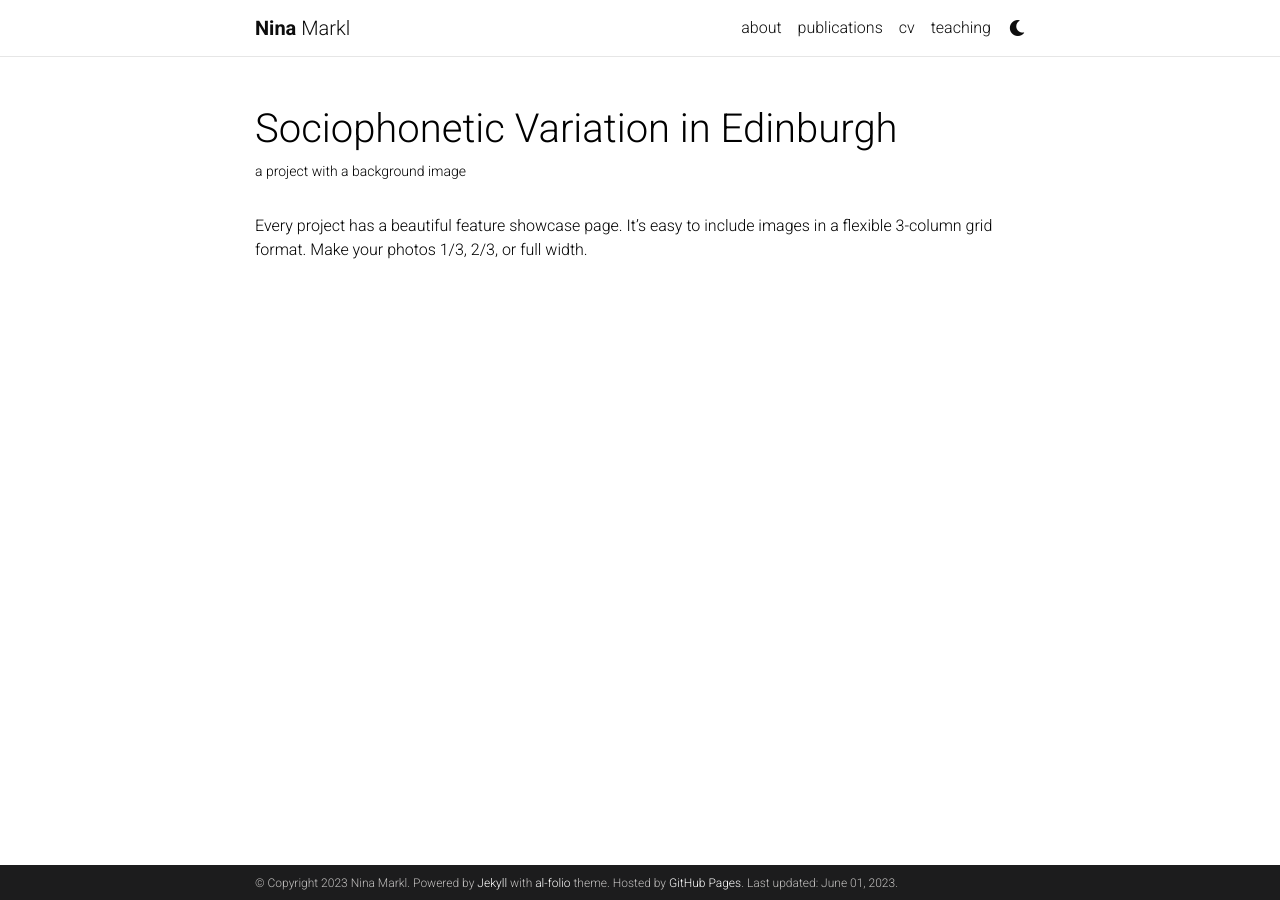
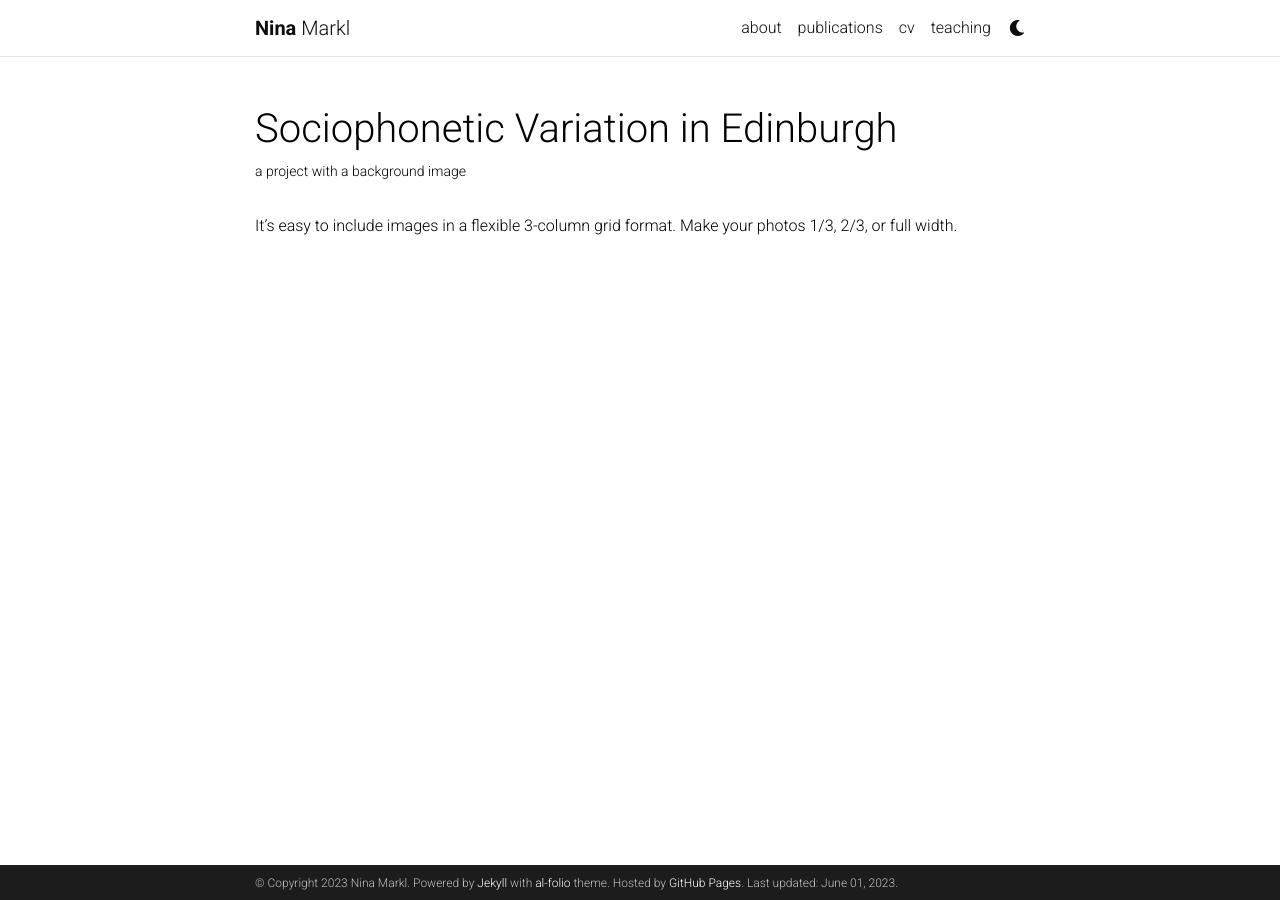
Before and after one commit to ninamarkl/ninamarkl.github.io, a Jekyll site: the page built from _projects/1_project.md, in a window 1280 px wide. Built offline with Jekyll 4.4.1, drawn with Linux system fonts in a browser that asks for light colours; comment, search, counter and statistics services are not loaded; a style sheet for code colours, icons or effects is not loaded.

Commit message:
Update 1_project.md

```diff
--- a/_projects/1_project.md
+++ b/_projects/1_project.md
@@ -7,6 +7,5 @@ importance: 1
 category: past
 ---
 
-Every project has a beautiful feature showcase page.
 It's easy to include images in a flexible 3-column grid format.
 Make your photos 1/3, 2/3, or full width.
```
